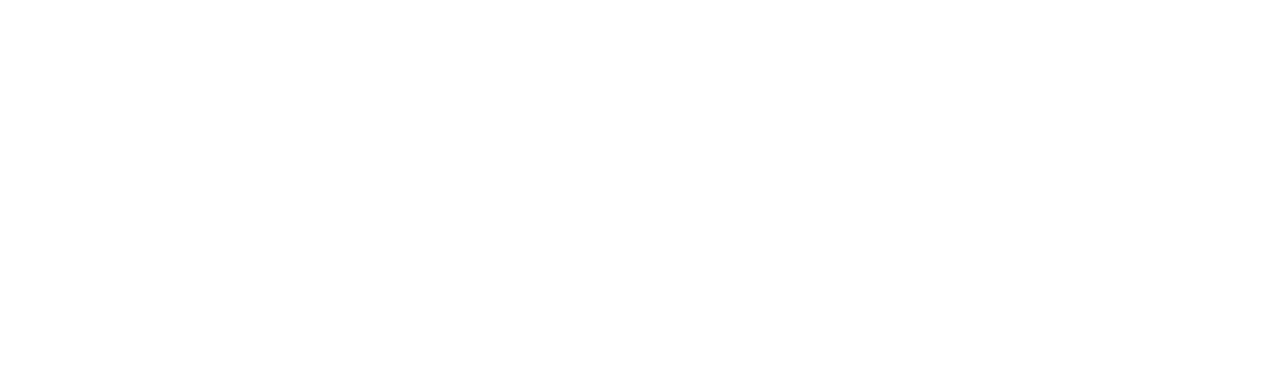
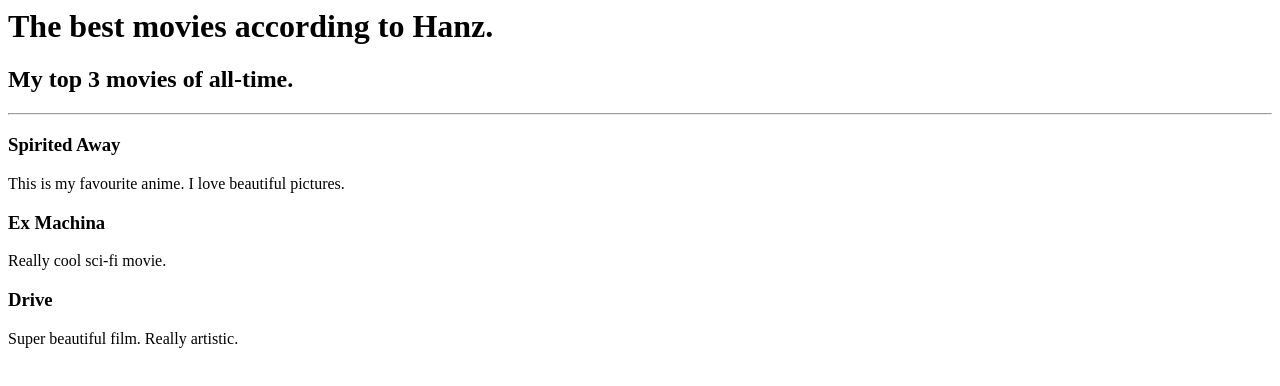
Before and after one commit to hanzchiziterem/udemy-full-stackdevelopment-course, a plain HTML site: page Introduction_to_HTML/2.4_Movie_Ranking_Project/index.html in a window 1280 px wide. Drawn offline with Linux system fonts and the light colour scheme.

Commit message:
(feat/mr-project): [Task-4] Complete task.

```diff
--- a/Introduction_to_HTML/2.4_Movie_Ranking_Project/index.html
+++ b/Introduction_to_HTML/2.4_Movie_Ranking_Project/index.html
@@ -1 +1,12 @@
 <!-- Write your code below -->
+
+<h1>The best movies according to Hanz.</h1>
+<h2>My top 3 movies of all-time.</h2>
+<hr />
+<h3>Spirited Away</h3>
+<p>This is my favourite anime. I love beautiful pictures.</p>
+
+<h3>Ex Machina</h3>
+<p>Really cool sci-fi movie.</p>
+<h3>Drive</h3>
+<p>Super beautiful film. Really artistic.</p>
```
